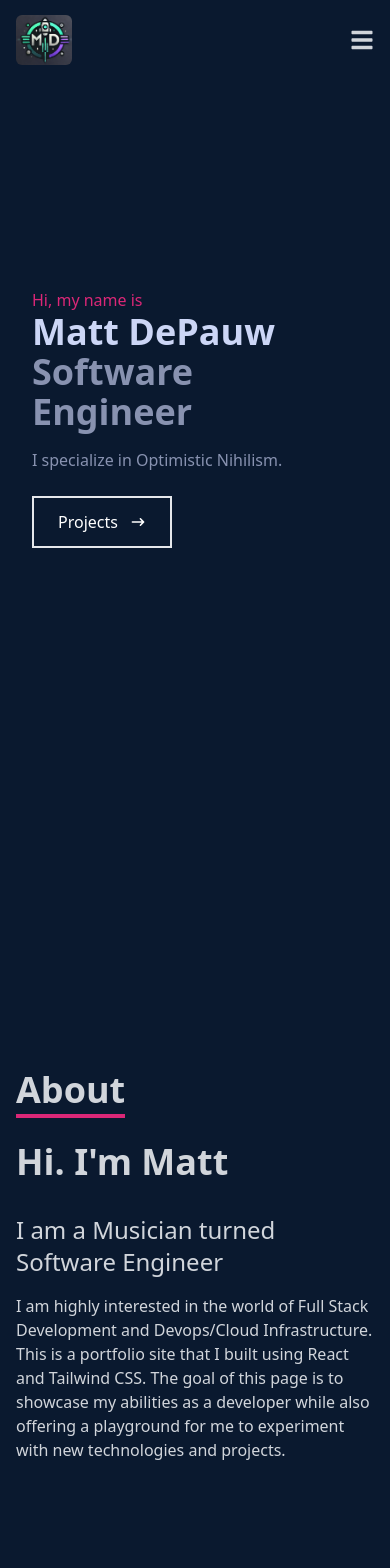
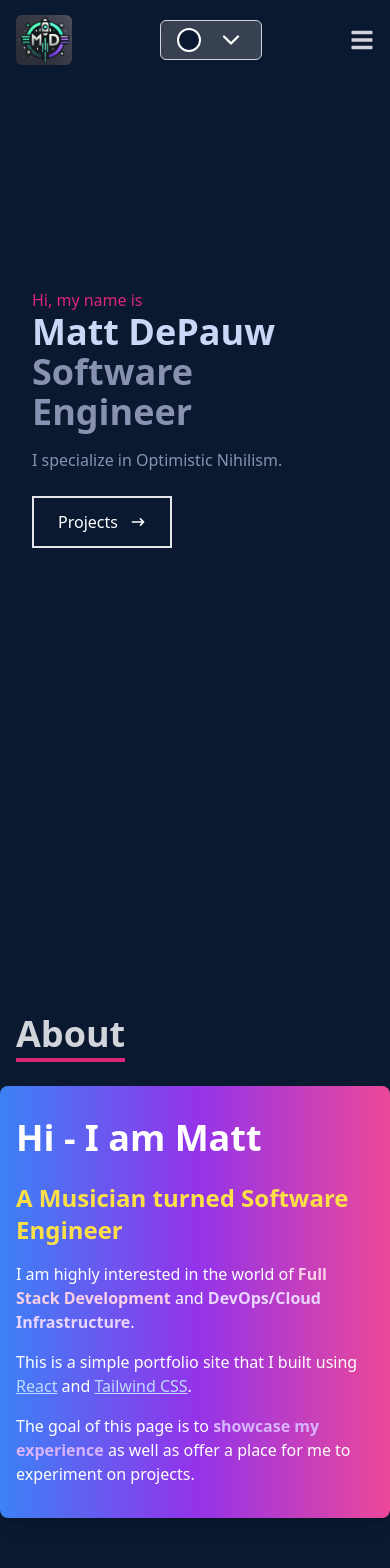
Before and after one commit to mattriots/portfolio, a React (Create React App) app: page / in a window 390 px wide. Shown: the top 1568 px of the page. Built offline with nearby package versions, Linux system fonts and the light colour scheme.

Commit message:
All new readme, updated color picker to be included and smaller on mobile

```diff
--- a/src/components/About.jsx
+++ b/src/components/About.jsx
@@ -4,23 +4,45 @@ const About = () => {
    return (
       <div name="about" className="w-full h-screen bg-inherit text-gray-300">
          <div className="flex flex-col justify-center items-center w-full h-full">
-            <div className="max-w-[1000px] w-full grid grid-cols-2 gap-8">
-               <div className="sm:text-right pb-8 pl-4">
+            <div className="max-w-[1000px] w-full">
+               <div className="pb-8 pl-4">
                   <p className="text-4xl font-bold inline border-b-4 border-pink-600">About</p>
                </div>
                <div></div>
             </div>
-            <div className="max-w-[1000px] w-full grid sm:grid-cols-2 gap-8 px-4">
-               <div className="sm:text-right text-4xl font-bold">
-                  <p>Hi. I'm Matt</p>
+            <div className="max-w-[1000px] w-full px-4 py-8 bg-gradient-to-r from-blue-500 via-purple-600 to-pink-500 bg-opacity-80 rounded-lg shadow-lg text-white">
+               <div className="text-4xl font-bold mb-6">
+                  <p>Hi - I am Matt</p>
                </div>
+
                <div>
-                  <p className='text-2xl pb-4'>I am a Musician turned Software Engineer</p>
+                  <p className="text-2xl pb-4 font-semibold text-yellow-300">
+                     A Musician turned Software Engineer
+                  </p>
+                  <p className="mb-4">
+                     I am highly interested in the world of{' '}
+                     <span className="text-pink-200 font-bold">Full Stack Development</span> and{' '}
+                     <span className="text-purple-200 font-bold">DevOps/Cloud Infrastructure</span>.
+                  </p>
+                  <p className="mb-4">
+                     This is a simple portfolio site that I built using{' '}
+                     <a
+                        href="#"
+                        className="underline text-blue-200 hover:text-white transition duration-300">
+                        React
+                     </a>{' '}
+                     and{' '}
+                     <a
+                        href="#"
+                        className="underline text-blue-200 hover:text-white transition duration-300">
+                        Tailwind CSS
+                     </a>
+                     .
+                  </p>
                   <p>
-                     I am highly interested in the world of Full Stack Development and Devops/Cloud Infrastructure.
-                     This is a portfolio site that I built using React and Tailwind CSS.
-                     The goal of this page is to showcase my abilities as a developer while also
-                     offering a playground for me to experiment with new technologies and projects.
+                     The goal of this page is to{' '}
+                     <span className="font-bold text-purple-300">showcase my experience</span> as
+                     well as offer a place for me to experiment on projects.
                   </p>
                </div>
             </div>
--- a/src/components/ColorPickerDrop.jsx
+++ b/src/components/ColorPickerDrop.jsx
@@ -1,10 +1,11 @@
-import React, { useState } from 'react';
+import React, { useState, useRef, useEffect } from 'react';
 import { HexColorPicker } from 'react-colorful';
 import { ChevronDown, ChevronUp } from 'lucide-react';
 
 const ColorPickerDropdown = ({ setBackgroundColor }) => {
    const [isOpen, setIsOpen] = useState(false);
    const [color, setColor] = useState('#0a192f');
+   const dropdownRef = useRef(null);
 
    const toggleDropdown = () => setIsOpen(!isOpen);
 
@@ -13,21 +14,34 @@ const ColorPickerDropdown = ({ setBackgroundColor }) => {
       setBackgroundColor(newColor);
    };
 
+   useEffect(() => {
+      const handleClickOutside = (event) => {
+         if (dropdownRef.current && !dropdownRef.current.contains(event.target)) {
+            setIsOpen(false);
+         }
+      };
+
+      document.addEventListener('mousedown', handleClickOutside);
+      return () => {
+         document.removeEventListener('mousedown', handleClickOutside);
+      };
+   }, [dropdownRef]);
+
    return (
-      <div className="relative inline-block text-left">
+      <div className="relative inline-block text-left" ref={dropdownRef}>
          <div>
             <button
                type="button"
-               className="inline-flex justify-center items-center w-40 h-10 rounded-md border border-gray-300 shadow-sm px-4 py-2 bg-gray-700 text-sm font-medium text-white hover:bg-gray-600 focus:outline-none focus:ring-2 focus:ring-offset-2 focus:ring-offset-gray-800 focus:ring-white transition-colors duration-200"
+               className="inline-flex justify-center items-center h-10 rounded-md border border-gray-300 shadow-sm px-4 py-2 bg-gray-700 text-sm font-medium text-white hover:bg-gray-600 focus:outline-none focus:ring-2 focus:ring-offset-2 focus:ring-offset-gray-800 focus:ring-white transition-colors duration-200"
                onClick={toggleDropdown}>
                <div
                   className="w-6 h-6 rounded-full mr-2 border-2 border-white"
                   style={{ backgroundColor: color }}></div>
-               Color
+              <span className='hidden md:block '>Color</span>
                {isOpen ? (
-                  <ChevronUp className="ml-2 h-5 w-5" />
+                  <ChevronUp className="ml-2 h-7 w-7" />
                ) : (
-                  <ChevronDown className="ml-2 h-5 w-5" />
+                  <ChevronDown className="ml-2 h-7 w-7" />
                )}
             </button>
          </div>
--- a/src/components/Experience.jsx
+++ b/src/components/Experience.jsx
@@ -72,7 +72,7 @@ const ExperienceTimeline = () => {
                      onClick={() => handleToggle(index)}
                      style={{ zIndex: openCard === index ? 10 : 1 }}>
                      {/* Timeline Marker */}
-                     <div className="absolute -left-8 top-6 w-6 h-6 rounded-full bg-blue-500 flex items-center justify-center">
+                     <div className="hidden md:absolute -left-8 top-6 w-6 h-6 rounded-full bg-blue-500 md:flex items-center justify-center">
                         <FaCircle className="text-white" size={12} />
                      </div>
 
--- a/src/components/Navbar.jsx
+++ b/src/components/Navbar.jsx
@@ -30,7 +30,7 @@ const Navbar = ({ setBackgroundColor }) => {
          </div>
          {/* Top Right Menu */}
 
-         <div className="hidden md:flex justify-center flex-grow">
+         <div className="flex justify-center flex-grow">
             <ColorPickerDrop setBackgroundColor={setBackgroundColor} />
          </div>
 
@@ -40,18 +40,13 @@ const Navbar = ({ setBackgroundColor }) => {
                   Home
                </Link>
             </li>
-            <li className="py-6 hover:-translate-y-1 hover:text-orange-300 hover:scale-110 duration-300">
+            <li className="py-6 hover:-translate-y-1 hover:text-orange-500 hover:scale-110 duration-300">
                <Link to="about" smooth={true} duration={500}>
                   About
                </Link>
             </li>
-            <li className="py-6 hover:-translate-y-1 hover:text-yellow-300 hover:scale-110 duration-300">
-               {' '}
-               <Link to="skills" smooth={true} duration={500} offset={-80}>
-                  Skills
-               </Link>
-            </li>
-            <li className="py-6 hover:-translate-y-1 hover:text-green-500 hover:scale-110 duration-300">
+
+            <li className="py-6 hover:-translate-y-1 hover:text-yellow-500 hover:scale-110 duration-300">
                {' '}
                <Link to="projects" smooth={true} duration={500} offset={-80}>
                   Projects
@@ -61,6 +56,12 @@ const Navbar = ({ setBackgroundColor }) => {
                {' '}
                <Link to="experience" smooth={true} duration={500} offset={-80}>
                   Experience
+               </Link>
+            </li>
+            <li className="py-6 hover:-translate-y-1 hover:text-blue-500 hover:scale-110 duration-300">
+               {' '}
+               <Link to="skills" smooth={true} duration={500} offset={-80}>
+                  Skills
                </Link>
             </li>
             {/* <li className="py-6 hover:-translate-y-1 hover:text-indigo-500 hover:scale-110 duration-300 ">
--- a/src/components/Projects.jsx
+++ b/src/components/Projects.jsx
@@ -11,14 +11,14 @@ const Projects = () => {
                <p className="text-4xl font-bold inline border-b-4 text-gray-300 border-pink-600">
                   Projects
                </p>
-               <p className="py-6">// Projects I have worked on</p>
+               {/* <p className="py-6">|| Projects I have worked on ||</p> */}
             </div>
             {/* Container */}
             <div className="grid sm:grid-cols-2 md:grid-cols-3 gap-4">
                {/* Grid item */}
                <div
                   style={{ backgroundImage: `url(${NSOM})` }}
-                  className="shadow-lg shadow-[#040c16] group container rounded-md flex justify-center items-center mx-auto content-div hover:-translate-y-2 hover:scale-105 duration-500">
+                  className="shadow-lg shadow-[#040c16] group container rounded-md flex justify-center items-center mx-auto content-div hover:scale-105 duration-500">
                   {/* Hover FX */}
                   <div className="text-center opacity-0 group-hover:opacity-100">
                      <span className="text-2xl font-bold text-white tracking-wider">
@@ -48,7 +48,7 @@ const Projects = () => {
                {/* Grid item */}
                <div
                   style={{ backgroundImage: `url(${LOGO})` }}
-                  className="shadow-lg shadow-[#040c16] group container rounded-md flex justify-center items-center mx-auto content-div hover:-translate-y-2 hover:scale-105 duration-500">
+                  className="shadow-lg shadow-[#040c16] group container rounded-md flex justify-center items-center mx-auto content-div hover:scale-105 duration-500">
                   {/* Hover FX */}
                   <div className="text-center opacity-0 group-hover:opacity-100">
                      <span className="text-2xl font-bold text-white tracking-wider">Portfolio</span>
--- a/src/components/Skills.jsx
+++ b/src/components/Skills.jsx
@@ -16,10 +16,10 @@ const Skills = () => {
          <div className="max-w-[1000px] mx-auto p-4 flex flex-col justify-center w-full h-full">
             <div>
                <p className="text-4xl font-bold inline border-b-4 border-pink-600 ">Skills</p>
-               <p className="py-4"> // These are the technoligies that I've worked with.</p>
+               {/* <p className="py-4"> // These are the technoligies that I've worked with.</p> */}
             </div>
 
-            <div className="w-full grid grid-cols-2 sm:grid-cols-4 gap-4 text-center py-8">
+            <div className="w-full grid grid-cols-3 sm:grid-cols-4 gap-4 text-center py-8">
                <div className="shadow-md shadow-[#040c16] hover:scale-110 duration-500">
                   <img className="w-20 mx-auto" src={HTML} alt="HTML icon" />
                   <p className="my-4">HTML</p>
--- a/tailwind.config.js
+++ b/tailwind.config.js
@@ -1,10 +1,11 @@
 /** @type {import('tailwindcss').Config} */
 module.exports = {
-    content: [
-    "./src/**/*.{js,jsx,ts,tsx}",
-  ],
-  theme: {
-    extend: {},
-  },
-  plugins: [],
-}
+   content: ['./src/**/*.{js,jsx,ts,tsx}'],
+   theme: {
+      extend: {},
+   },
+   //  future: {
+   //     hoverOnlyWhenSupported: true,
+   //  },
+   plugins: [],
+};
```
Also changed, not shown: 1 other file (tests, documents, lock files or other folders).
